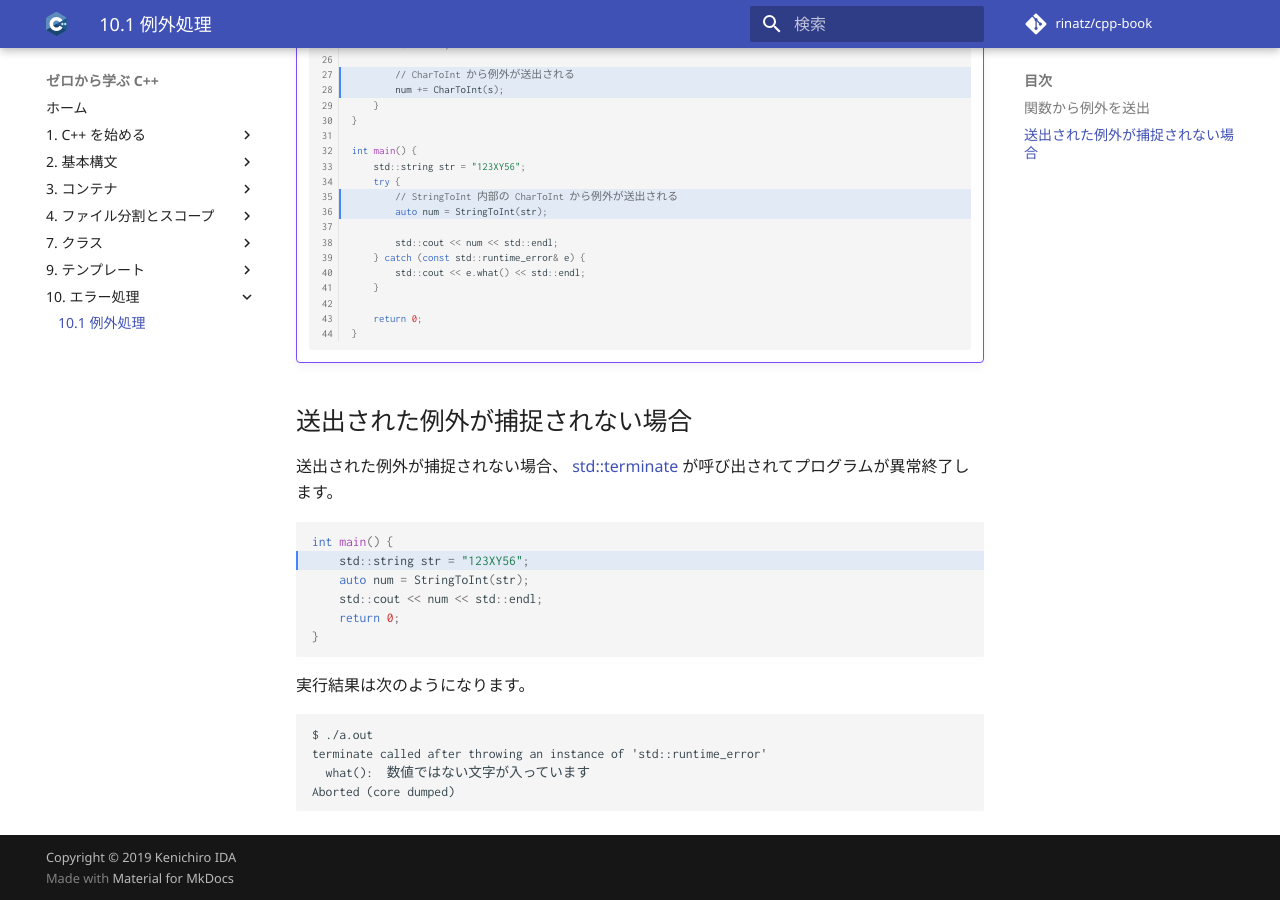
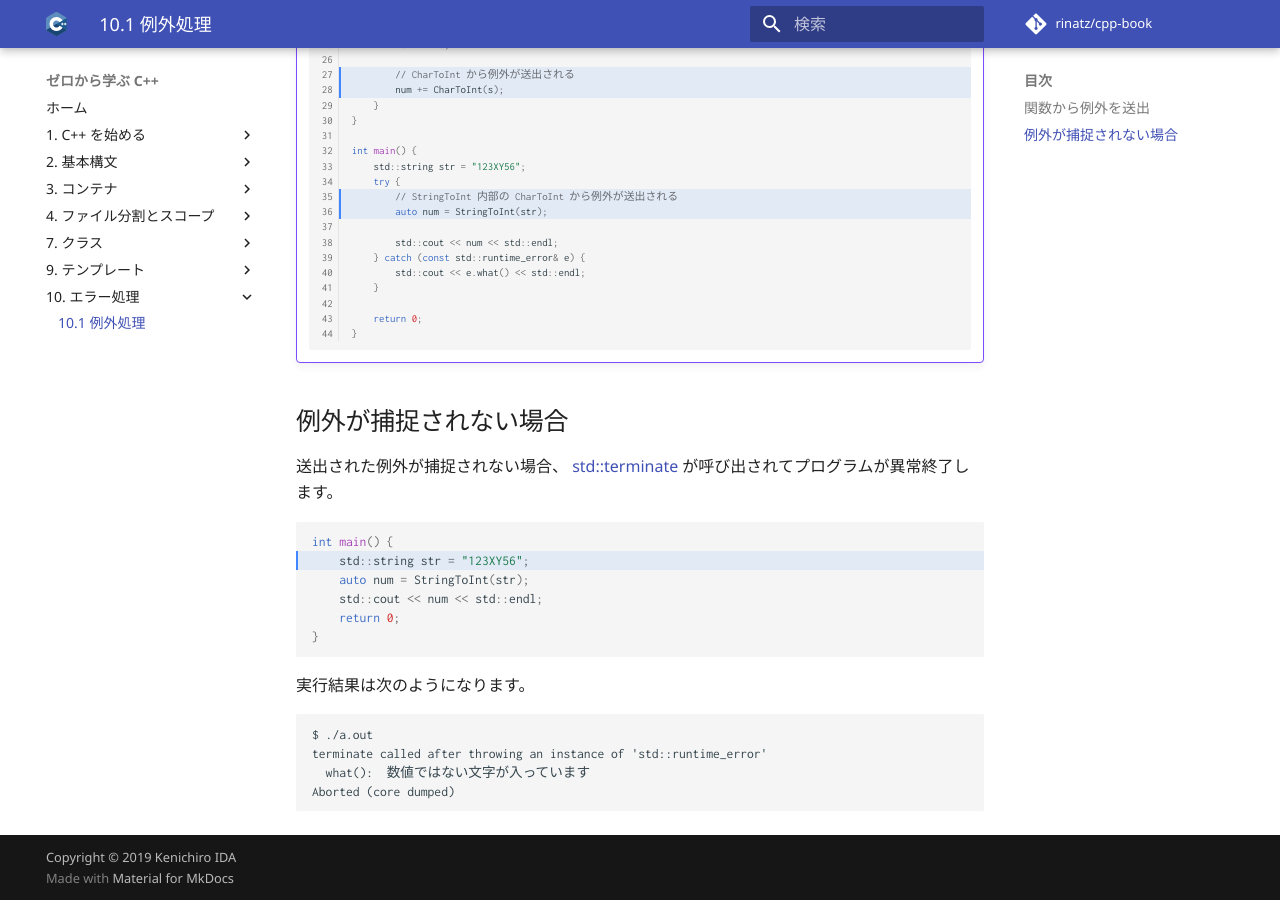
Before and after one commit to rinatz/cpp-book, an MkDocs documentation site: the page built from docs/ch10-01-exception.md, in a window 1280 px wide and 900 px high, scrolled down 2586 px. Built offline with MkDocs 1.6.1 and Material for MkDocs 9.7.7, drawn with Linux system fonts in a browser that asks for light colours; comment, search, counter and statistics services are not loaded.

Commit message:
Shorten subsection name

````diff
--- a/docs/ch10-01-exception.md
+++ b/docs/ch10-01-exception.md
@@ -152,7 +152,7 @@ try {
     }
     ```
 
-## 送出された例外が捕捉されない場合
+## 例外が捕捉されない場合
 
 送出された例外が捕捉されない場合、
 [std::terminate][cpprefjp_terminate] が呼び出されてプログラムが異常終了します。
````
